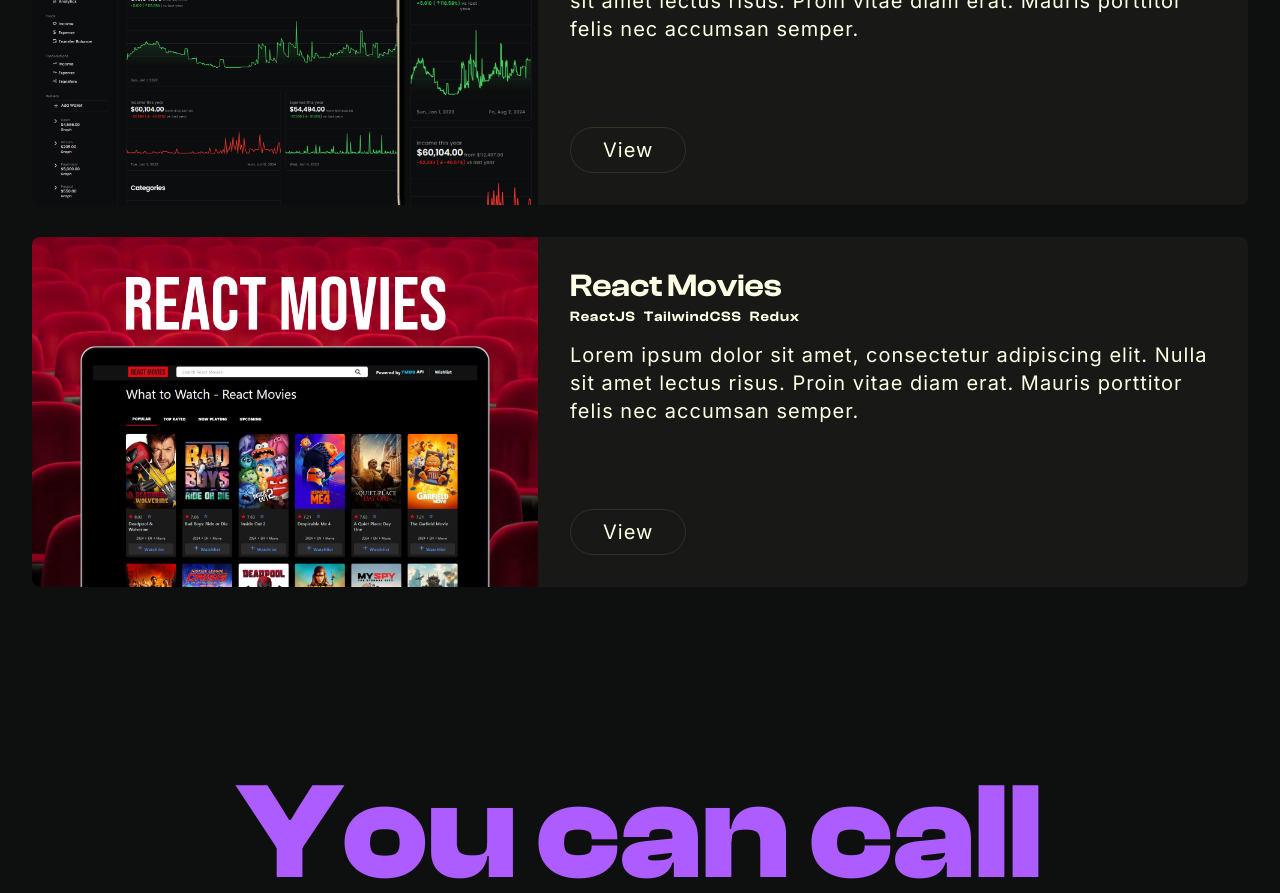
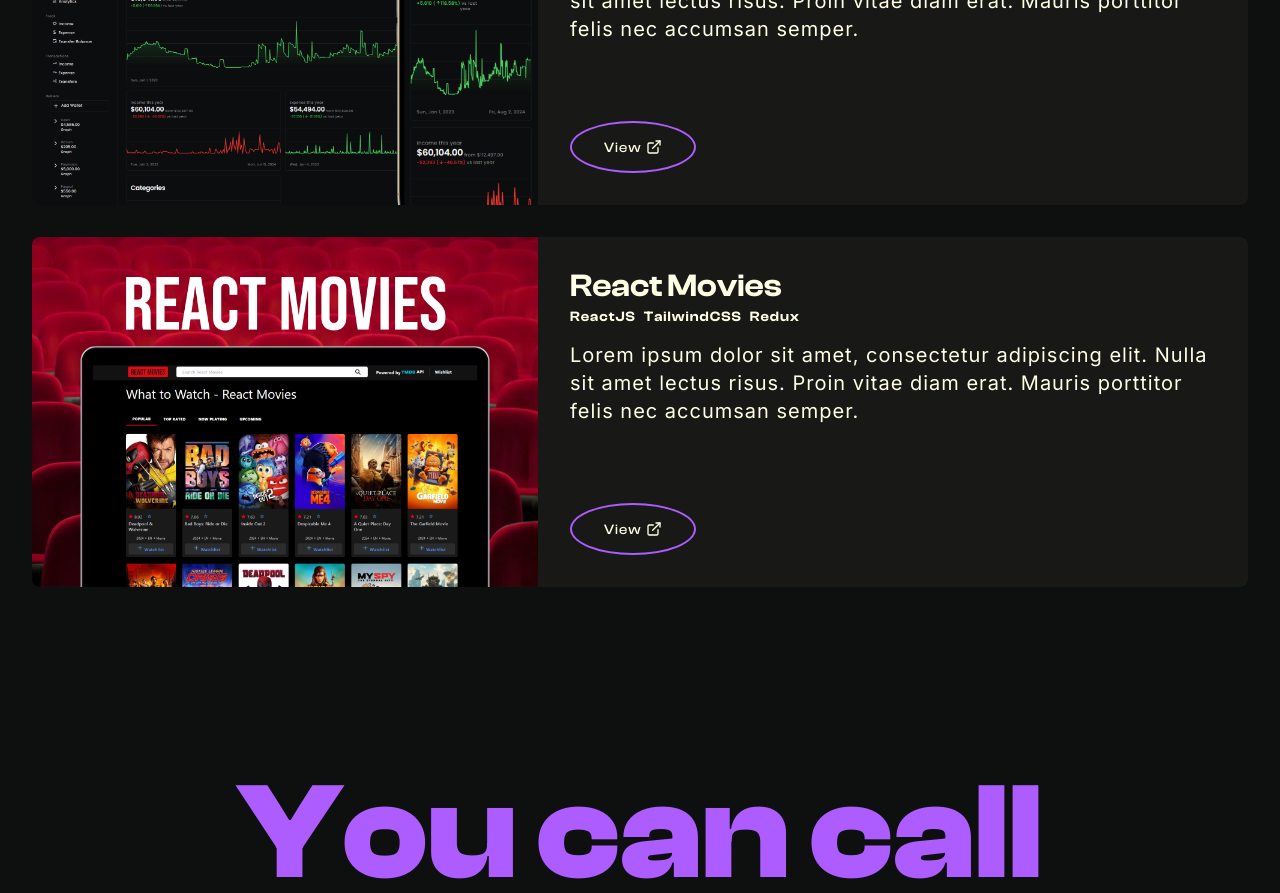
Before and after one commit to michaelcanonizado/michaelcanonizado, a Next.js app: page / in a window 1280 px wide. Shown: the part 2540-3433 px from the top of the page. Built offline with nearby package versions, Linux system fonts and the light colour scheme.

Commit message:
feat: revamp view CTA external link

```diff
--- a/src/app/_sections/projects/project.tsx
+++ b/src/app/_sections/projects/project.tsx
@@ -6,6 +6,43 @@ import { motion } from 'framer-motion';
 
 import { TextBody, TextHeading, TextSub } from '@/components/text';
 import Image from 'next/image';
+
+const ExternalLink = ({ className }: ComponentBaseProps) => {
+  return (
+    <svg
+      className={className}
+      xmlns='http://www.w3.org/2000/svg'
+      viewBox='0 0 24 24'
+      fill='none'
+      stroke='currentColor'
+      stroke-width='2'
+      stroke-linecap='round'
+      stroke-linejoin='round'
+    >
+      <path d='M15 3h6v6' />
+      <path d='M10 14 21 3' />
+      <path d='M18 13v6a2 2 0 0 1-2 2H5a2 2 0 0 1-2-2V8a2 2 0 0 1 2-2h6' />
+    </svg>
+  );
+};
+
+const Link = ({ className, url }: { url: string } & ComponentBaseProps) => {
+  return (
+    <a
+      href={url}
+      target='_blank'
+      className={cn(
+        'group flex w-fit flex-row items-center gap-xs rounded-bl-[50%] rounded-br-[50%] rounded-tl-[50%] rounded-tr-[50%] border-2 border-brand px-lg py-md hover:bg-background/50',
+        className
+      )}
+    >
+      <TextSub showAnimation={false} className='mb-[-2px]'>
+        View
+      </TextSub>
+      <ExternalLink className='h-[16px]] w-[16px]' />
+    </a>
+  );
+};
 
 export type ProjectType = {
   image: {
@@ -88,16 +125,7 @@ const Project = ({
           </div>
         </div>
 
-        <div
-          className={cn(
-            'group w-fit rounded-full border px-lg py-sm hover:bg-background/50',
-            className
-          )}
-        >
-          <TextBody showAnimation={false} className=''>
-            View
-          </TextBody>
-        </div>
+        <Link url={url} />
       </div>
     </motion.div>
   );
```
